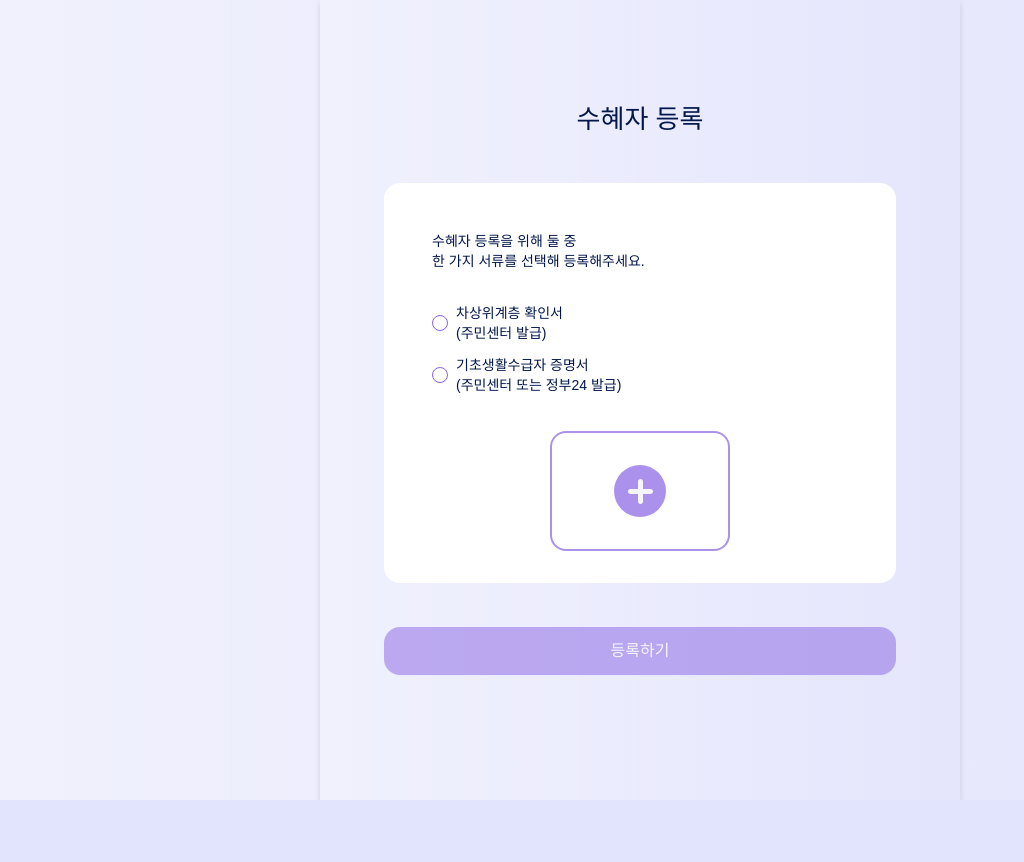
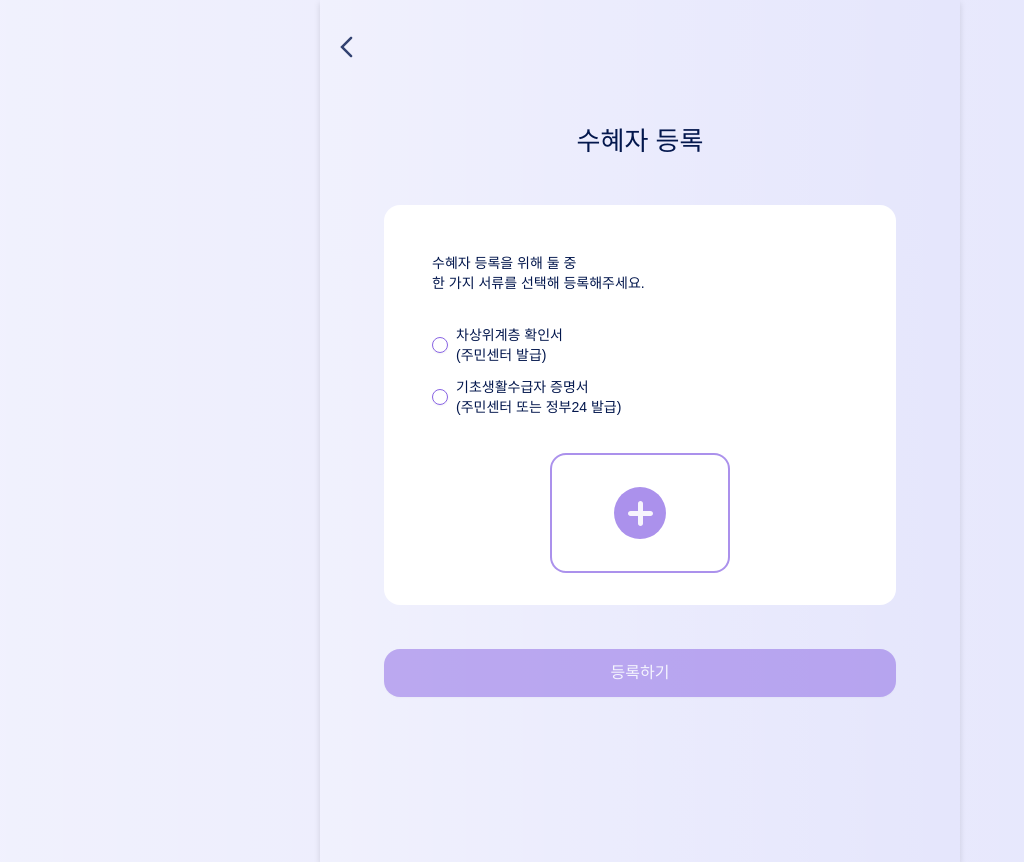
Before and after one commit to 2025-Advanced-Capstone-Chaeum/FE, a Next.js app: page /profile/recipient/register in a window 1280 px wide. Shown: the whole page, without its empty margins (0-1024 px from the left). Before the commit the page ends 800 px from the top, so only its background shows below. Built offline with nearby package versions, Linux system fonts and the light colour scheme; a web font is replaced by a local one.

Commit message:
feat: 수혜자 등록 백버튼 추가

```diff
--- a/src/app/(profile)/profile/recipient/register/page.tsx
+++ b/src/app/(profile)/profile/recipient/register/page.tsx
@@ -1,5 +1,6 @@
 "use client"
 
+import BackButton from "@/components/BackButton";
 import ImageUpload from "@/components/funding/ImageUpload";
 import RecipientConfirmModal from "@/components/profile/recipient/RecipientConfirmModal";
 import { Button } from "@/components/ui/button";
@@ -29,7 +30,8 @@ const RecipientRegisterPage = () => {
 
   return (
     <>
-    <div className="flex flex-col h-screen items-center gap-11 py-25 text-secondary">
+    <BackButton />
+    <div className="flex flex-col h-screen items-center gap-11 py-15 text-secondary">
       <span className="text-[26px]">수혜자 등록</span>
       <div className="flex flex-col w-[80%] h-[50vh] rounded-2xl bg-white gap-8 p-12 text-sm">
         <div>
```
